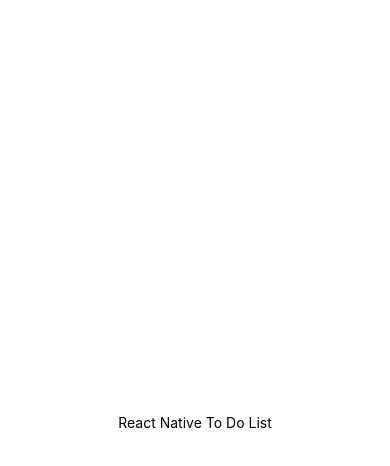
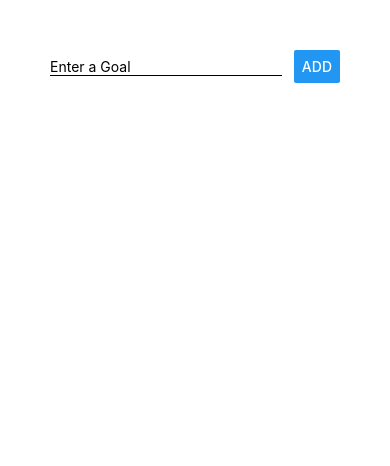
Before and after one commit to duncan-mann/learning-react-native, a React Native app: screen / in a window 390 px wide. Shown: the top 466 px of the page. Built offline with nearby package versions, Linux system fonts and the light colour scheme.

Commit message:
Style to-do input view

```diff
--- a/App.js
+++ b/App.js
@@ -8,17 +8,30 @@
 
   const styles = StyleSheet.create({
     main: {
-      flex: 1,
-      backgroundColor: '#fff',
-      alignItems: 'center',
-      justifyContent: 'center',
+      padding: 50
     },
+    inputView: {
+      flexDirection: 'row',
+      justifyContent: 'space-between',
+      alignItems: 'center'
+    },
+    textInput: {
+      borderBottomColor: 'black',
+      borderBottomWidth: 1,
+      width: '80%'
+    }
   });
 
 
   return (
     <View style={styles.main}>
-      <Text>React Native To Do List</Text>
+      <View style={styles.inputView}>
+        <TextInput placeholder="Enter a Goal" style={styles.textInput} />
+        <Button title="Add" />
+      </View>
+      <View>
+
+      </View>
     </View>
   );
 }
```
